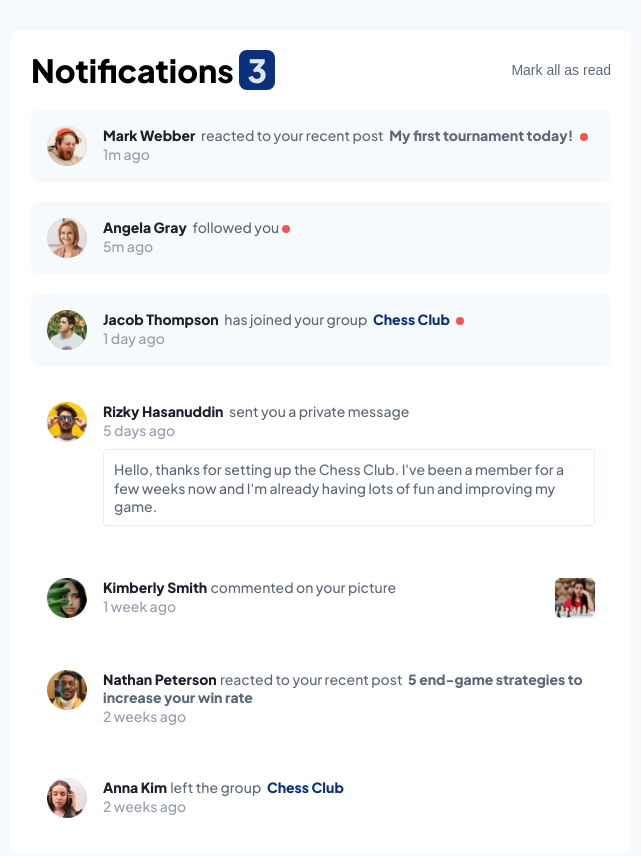
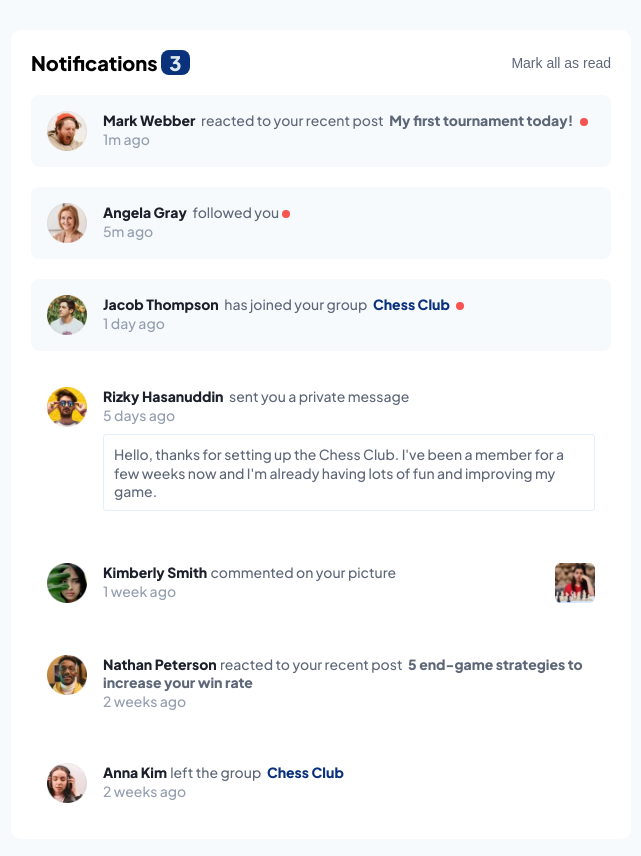
Before and after one commit to Diviner-Beibei/notifications-page, a plain HTML site: page index.html in a window 1280 px wide. Shown: the whole page, without its empty margins (319-960 px from the left). Drawn offline with Linux system fonts and the light colour scheme.

Commit message:
fix some issues

```diff
--- a/styles.css
+++ b/styles.css
@@ -74,7 +74,7 @@ body{
   margin-bottom: 2rem;
 }
 
-.notifications-nav-bar h3{
+.notifications-nav-bar h1{
   font-size: 2.0rem;
 }
 
```
